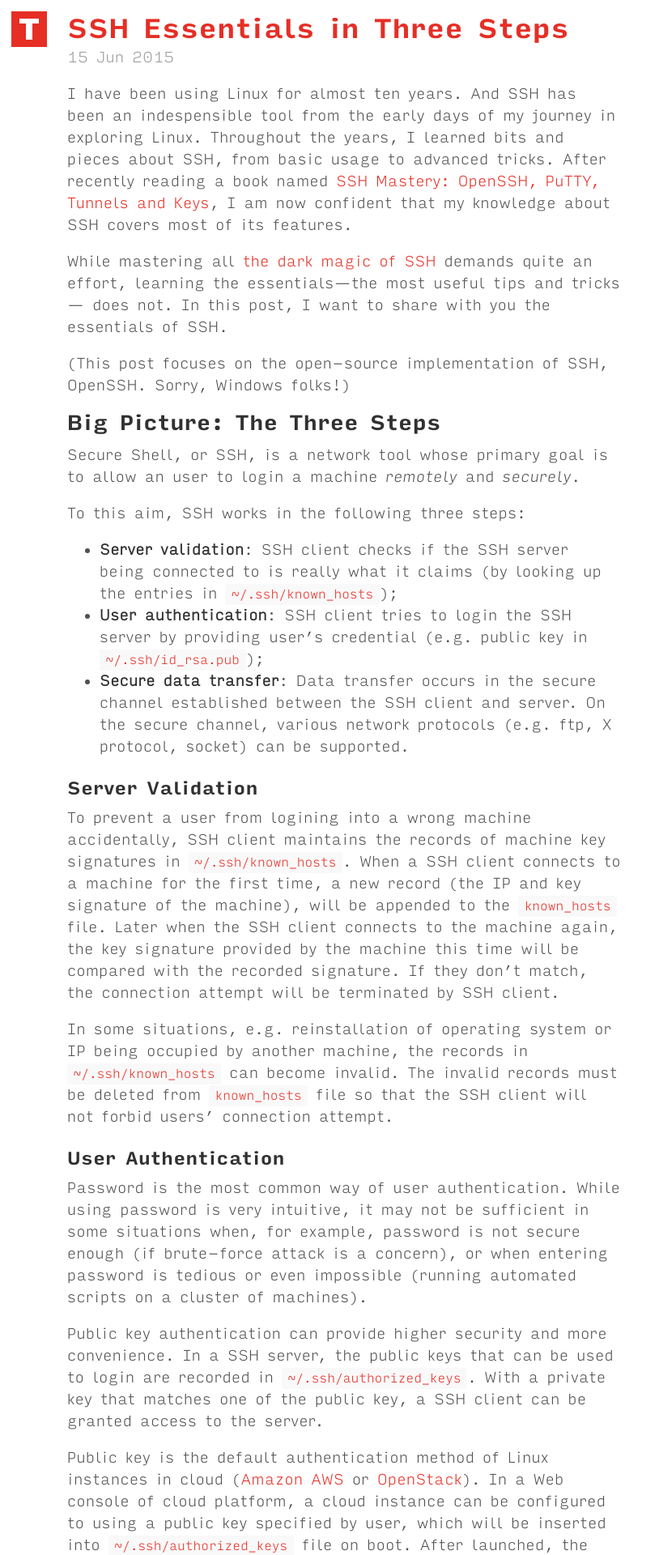
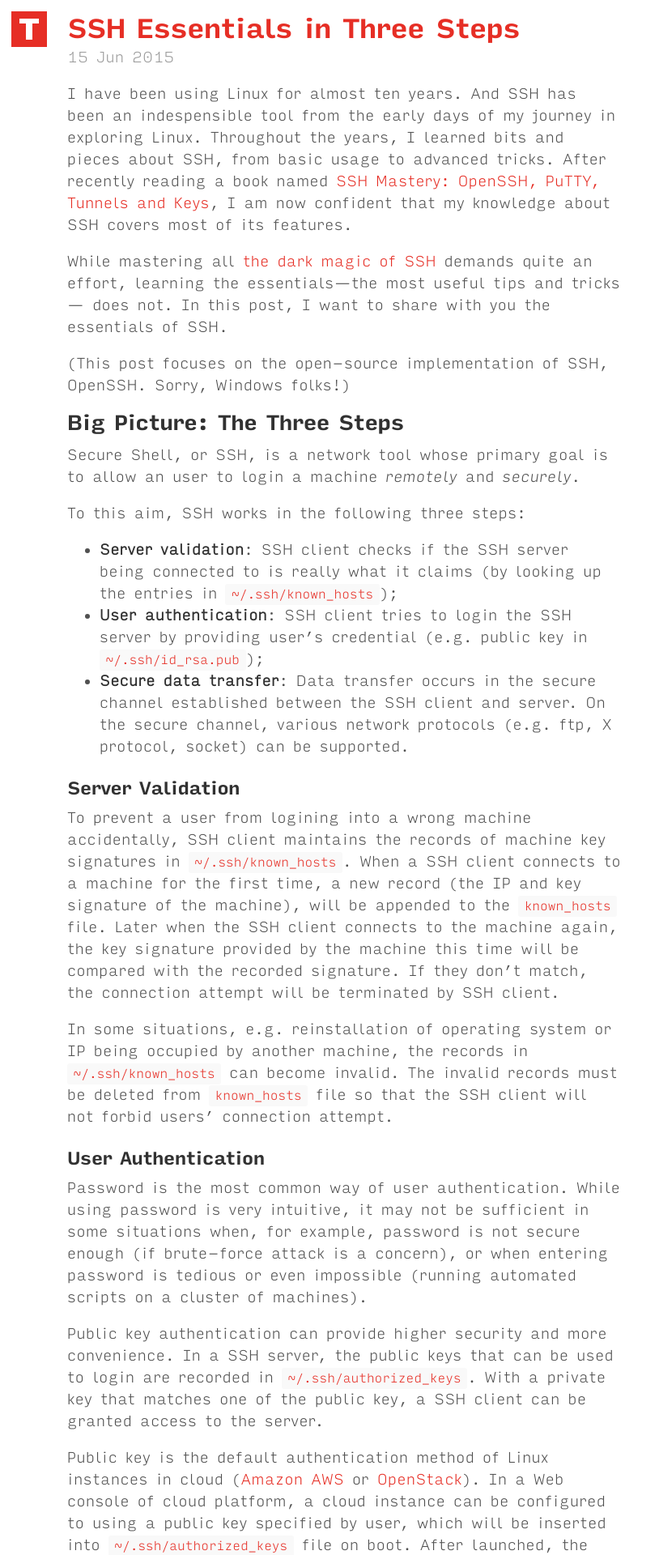
Before and after one commit to tatetian/tatetian.github.io, a Jekyll site: the page built from index.html, in a window 1280 px wide. Shown: the top 1920 px of the page at 81% size, without its empty margins (0-814 px from the left). Built offline with Jekyll 4.4.1, drawn with Linux system fonts in a browser that asks for light colours; the list of posts is cut into pages by our own code; comment, search, counter and statistics services are not loaded.

Commit message:
Adjust work-spacing and letter-spacing

```diff
--- a/_sass/hyde.scss
+++ b/_sass/hyde.scss
@@ -121,6 +121,8 @@ i, cite, em, var, address, dfn {
 
 h1, h2, h3, h4, h5, h6 {
     font-family: "InputSans-Bold";
+    letter-spacing: -0.06em;
+    word-spacing: -0.04em;
 }
 
 @font-face {
```
